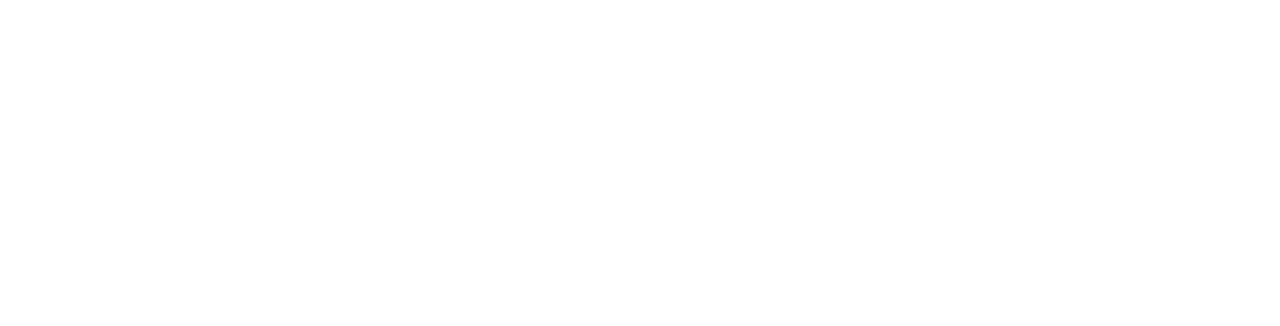
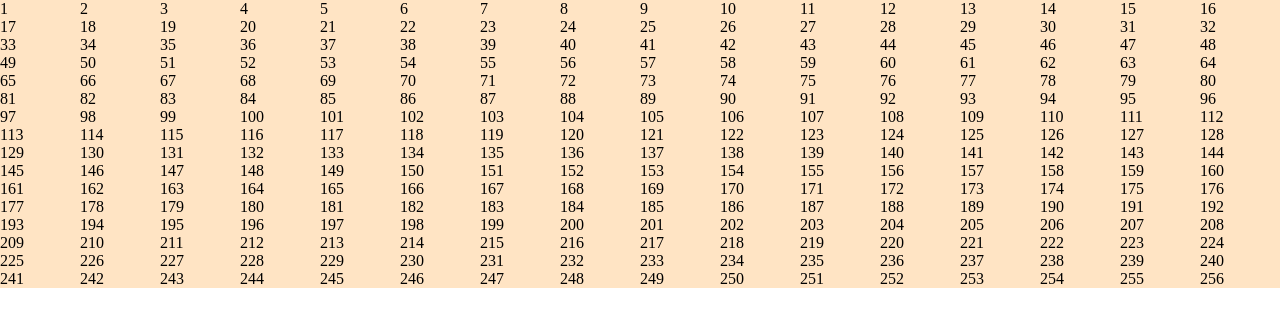
Before and after one commit to GretaRa/etch-a-sketch, a plain HTML site: page index.html in a window 1280 px wide. Drawn offline with Linux system fonts and the light colour scheme.

Commit message:
Create a 16x16 grid

```diff
--- a/index.html
+++ b/index.html
@@ -7,9 +7,9 @@
     <meta name="author" content="Greta Rakauskaite">
     <title>Etch-a-sketch</title>
     <link rel="stylesheet" href="style.css">
-    <script src="script.js"></script>
+    <script src="script.js" defer></script>
 </head>
 <body>
-
+    <div class="container"></div>
 </body>
 </html>
--- a/script.js
+++ b/script.js
@@ -0,0 +1,15 @@
+//Create a webpage with a 16x16 grid of square divs
+
+const container = document.querySelector('.container');
+
+function makeGrid(rows,cols){
+    container.style.setProperty('--grid-rows', rows);
+    container.style.setProperty('--grid-cols', cols);
+    for(c = 0; c < (rows * cols); c++){
+        let box = document.createElement('div');
+        box.innerText = (c + 1);
+        container.appendChild(box).className = 'box';
+    }
+}
+
+makeGrid(16,16);
--- a/style.css
+++ b/style.css
@@ -0,0 +1,21 @@
+*{
+    margin: 0;
+    padding: 0;
+}
+
+:root {
+    --grid-cols: 1;
+    --grid-rows: 1;
+  }
+
+.container{
+    background-color: blueviolet;
+
+    display: grid;
+    grid-template-columns: repeat(var(--grid-cols), 1fr);
+    grid-template-rows: repeat(var(--grid-rows), 1fr);
+}
+
+.box{
+    background-color: bisque;
+}
```
